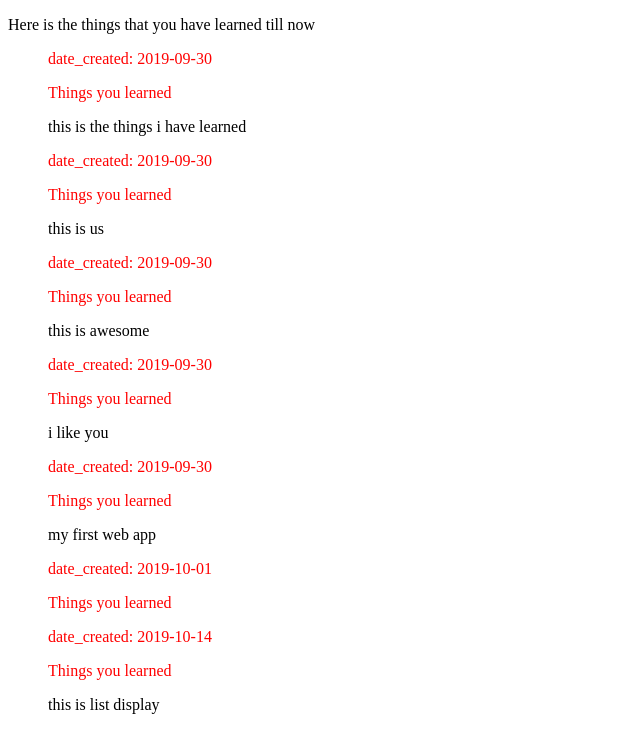
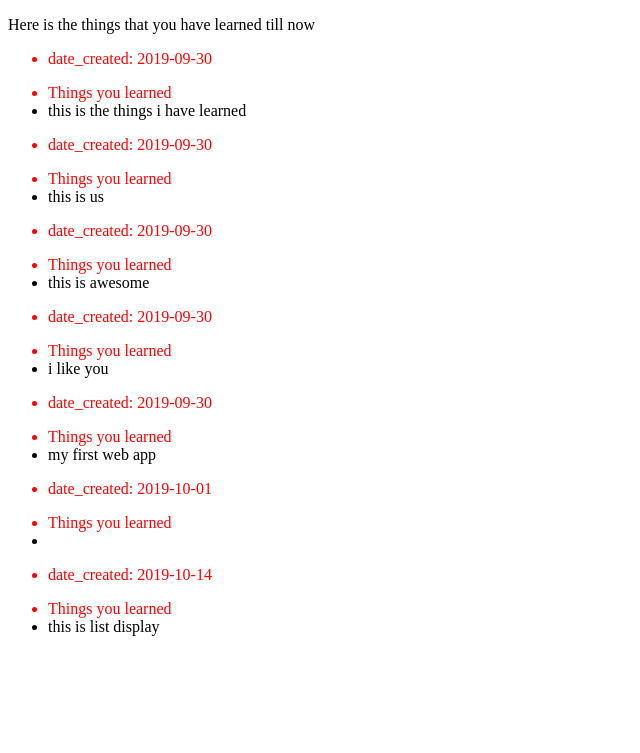
Before and after one commit to neekesh/til, a Flask app: page /veiw in a window 1280 px wide. Shown: the top 753 px of the page, without its empty margins (0-640 px from the left). Run offline with Flask 2, Linux system fonts and the light colour scheme; data comes from the database, SQL or seed files in the repository.

Commit message:
make it better

```diff
--- a/api/templates/veiw.html
+++ b/api/templates/veiw.html
@@ -8,13 +8,16 @@
 <table>
     <tr>
         {%for til in tild%}
+<ul>
+    <li style="color:red">date_created: {{til.date_created.date()}}</li>
+</ul>
 
-    <ul style="color:red">date_created: {{til.date_created.date()}}</ul>
     </tr>
     <tr>
-    <ul style="color:red"> Things you learned </ul>
-
-    <ul>{{til.content}}</ul>
+        <ul>
+    <li style="color:red"> Things you learned</li>
+    <li>{{til.content}}</li>
+    </ul>
 
     {% endfor %}
 
```
